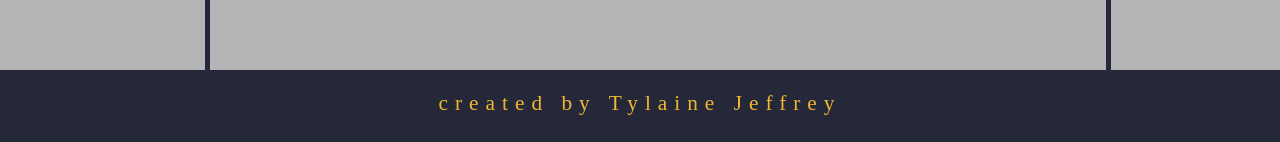
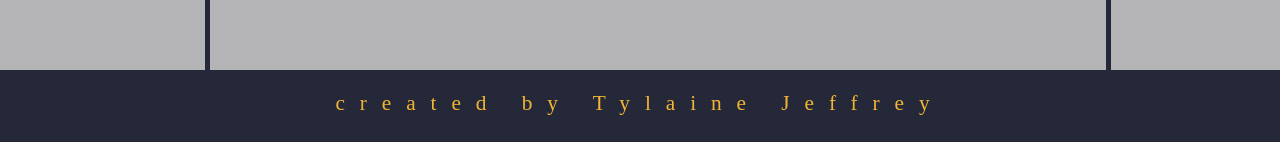
Before and after one commit to tylainej/Real-Estate-Blog, a React (Create React App) app in the folder client/: page / in a window 1280 px wide. Shown: the part 840-982 px from the top of the page. Built offline with nearby package versions, Linux system fonts and the light colour scheme; no server answers.

Commit message:
now can show article after edited

```diff
--- a/client/src/App.css
+++ b/client/src/App.css
@@ -177,6 +177,6 @@ font-family: cursive;
   height: 4vh;
   font-size: 16pt;
   padding: 1em;
-  letter-spacing: 7px;
+  letter-spacing: .7em;
   color: #f2b632;
 }
--- a/client/src/App.jsx
+++ b/client/src/App.jsx
@@ -95,9 +95,10 @@ class App extends Component {
       .then(resp =>
         fetchArticle(article))
       .then(resp => {
+        console.log(article,'this is resp')
         this.setState({
           currentView: "article",
-          article: resp,
+          article: article,
           title,
           content,
           id: this.state.article.id
@@ -138,6 +139,7 @@ class App extends Component {
         throw (err);
       });
   }
+
   handleDeleteArticleClick(id) {
     deleteArticle(id)
       .then(resp => {
--- a/client/src/services/api.js
+++ b/client/src/services/api.js
@@ -53,8 +53,6 @@ export function updateArticle(article) {
 }
 
 export function deleteArticle(id) {
-    console.log(id, 'this is delete')
-
     const opts = {
         method: 'DELETE',
         headers: {
```
Also changed, not shown: 1 other file (tests, documents, lock files or other folders).
